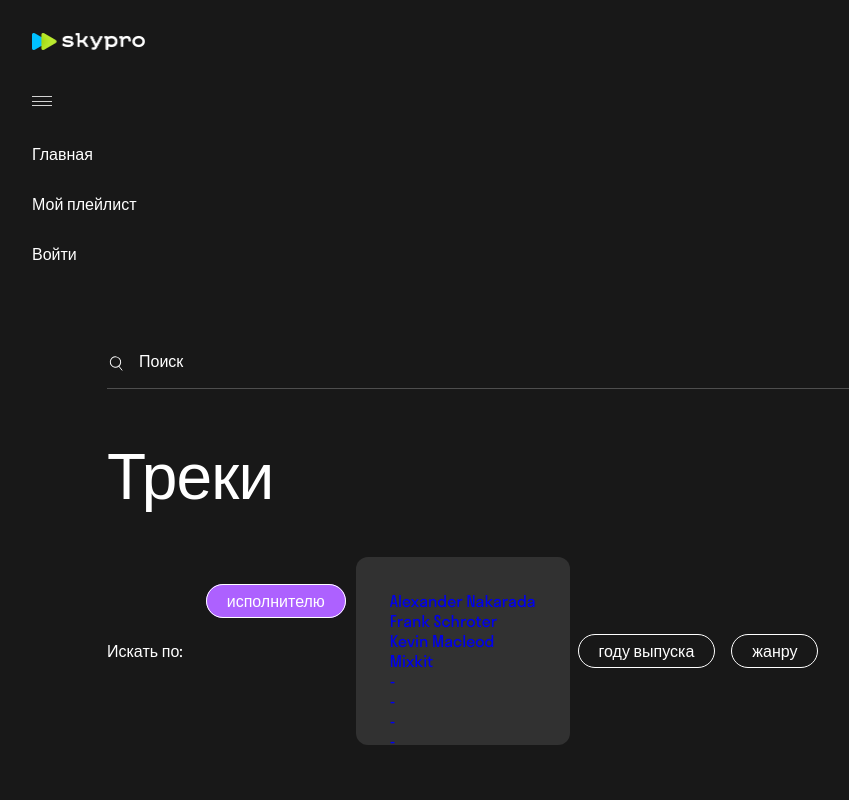
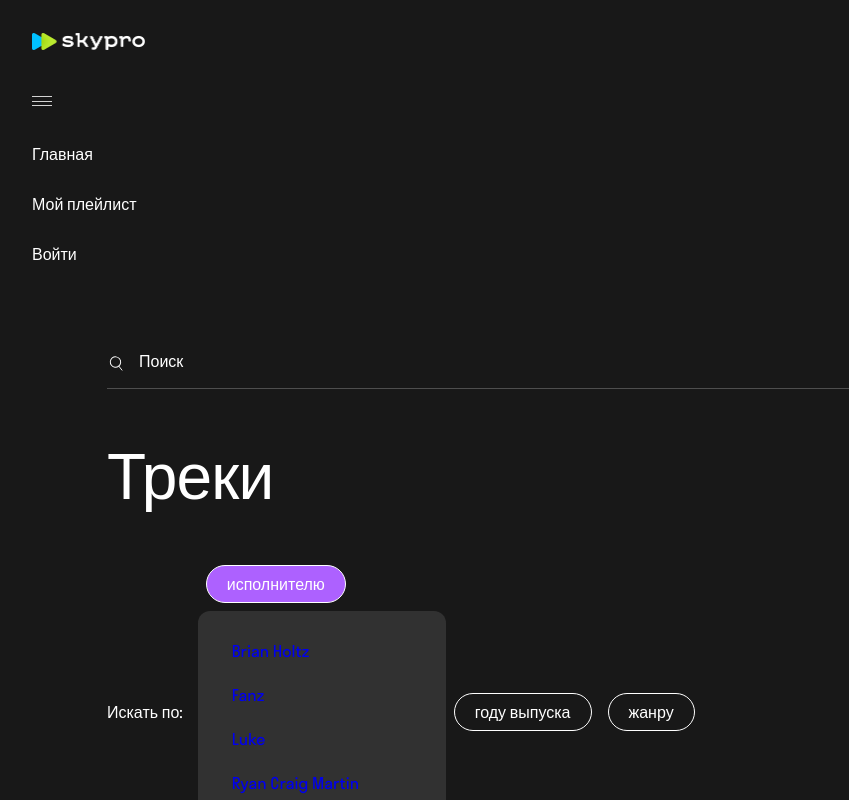
Before and after one commit to djon198360/skypro-music, a React (Create React App) app: page /index in a window 1280 px wide. Both pictures are taken after a click on the label "исполнителю". Shown: the top 800 px of the page, without its empty margins (4-853 px from the left). Built offline with nearby package versions, Linux system fonts and the light colour scheme.

Commit message:
ничего не понятно

```diff
--- a/src/App.css
+++ b/src/App.css
@@ -290,7 +290,13 @@ body {
   font-size: 16px;
   line-height: 24px;
 }
-
+.filter__block {
+  display: flex;
+  flex-direction: column;
+  align-items: flex-start;
+  flex-wrap: wrap;
+  justify-content: space-evenly;
+}
 .filter__title {
   font-style: normal;
   font-weight: 400;
@@ -323,21 +329,41 @@ body {
 .filter__button:not(:last-child) {
   margin-right: 10px;
 }
+.filter__popap_item::-webkit-scrollbar {
 
+  width: 4px; /* ширина для вертикального скролла */
+  height: 8px; /* высота для горизонтального скролла */
+  background-color: #4B4949;
+}
+/* ползунок скроллбара */
+.filter__popap_item::-webkit-scrollbar-thumb {
+  background-color: #d3d3d3;
+  border-radius: 3px 0 3px 0;
+}
 .filter__popap {
   color: #d3d3d3;
-
   display: inline-flex;
-  padding: 34px;
   flex-direction: column;
   align-items: flex-start;
-  gap: 10px;
-  overflow: auto;
   border-radius: 12px;
   background: #313131;
-  width: auto;
+  width: 248px;
+  padding: 34px;
+  gap: 10px;
+
+}
+.filter__popap_item{
+  display: flex;
+  justify-content: center;
+  gap: 24px;
+  scrollbar-color: #4B4949;
+  scrollbar-width: 4px;
+  overflow: auto;
   height: 188px;
+  flex-direction: column;
+  align-items: flex-start;
 }
+
 .popap_true{
   visibility: visible;
 
--- a/src/components/FilterPopap.jsx
+++ b/src/components/FilterPopap.jsx
@@ -1,11 +1,14 @@
+
 import { dataArray } from "./data";
 
-function FilterPopapRender(props) {
-const filters = props.filter;
+function FilterPopapRender(event) {
+
+  const filters = event.event;
+
   switch (filters) {
     case "author":
       return (
-        <div>
+        <div className="filter__popap_item">
           {dataArray.map(({ author,id }) => (
             <div key={id} className="filter__popap__content">
               <a className="filter__popap_a"  href="http://">
@@ -19,7 +22,7 @@ const filters = props.filter;
 
     case "genre":
       return (
-        <div>
+        <div className="filter__popap_item">
           {dataArray.map(({ genre, id }) => (
             <div key={id} className="filter__popap__content">
               <a key={id} className="filter__popap_a" href="http://">
@@ -33,15 +36,25 @@ const filters = props.filter;
 
     case "year":
       return (
-        <div>
-          {dataArray.map((year) => (
-            <div key={year.id} className="filter__popap__content">
+        <div className="filter__popap_item">
+
+            <div className="filter__popap__content">
+            <a className="filter__popap_a" href="http://">
+          По умолчанию
+
+              </a></div>
+              <div className="filter__popap__content">
               <a className="filter__popap_a" href="http://">
-                {year.release_date}
+          Сначала новые
+
+              </a></div>
+              <div className="filter__popap__content">
+              <a className="filter__popap_a" href="http://">
+          Сначала старые
 
               </a>
             </div>
-          ))}
+
         </div>
       );
 
--- a/src/components/FilterRender.jsx
+++ b/src/components/FilterRender.jsx
@@ -1,82 +1,65 @@
-/* eslint-disable jsx-a11y/click-events-have-key-events */
-/* eslint-disable jsx-a11y/no-noninteractive-element-interactions */
-import { useState, useEffect } from "react";
+import { useState } from "react";
 import FilterPopapRender from "./FilterPopap";
 
+
 function FilterRender(props) {
-  const [author, setStateAuthor] = useState(false);
-  const [year, setStateYear] = useState(false);
-  const [genre, setStateGenre] = useState(false);
 
-  useEffect(() => {}, [author, year, genre]);
+const [author,setAuthor] = useState(false);
+const [year,setYear] = useState(false);
+const [genre,setGenre] = useState(false);
 
-  function Popap(event) {
-    const filterShowHide = event.target.dataset.name;
-    if (filterShowHide === "author") {
-      if (author) {
-        setStateAuthor(false);
-      } else {
 
-        setStateAuthor(true);
-        setStateGenre(false);
-        setStateYear(false);
+const handle = (event) => {
+  const popapName= event.target.dataset.name;
+  if (popapName === "author" && author === false) {
 
-      }
+    setAuthor((prev) => !prev); setGenre(false);setYear(false);
+  }
+   else {setAuthor(false);}
+  if(popapName === "year" && year === false)  {
+    setYear((prev) => !prev); setGenre(false);setAuthor(false);}
+    else {setYear(false)}
+  if(popapName === "genre" && genre === false) {
+    setGenre((prev) => !prev);setYear(false);setAuthor(false);}
+    else {setGenre(false)}
+}
 
-    }
-    if (filterShowHide === "year") {
-      if (year) {
-        setStateYear(false);
-      } else {
-        setStateYear(true);
-        setStateAuthor(false);
-        setStateGenre(false);
+/* useEffect(() => {
 
-      }
-    }
-    if (filterShowHide === "genre") {
-      setStateGenre((prev) => prev);
-      setStateYear(false);
-      setStateAuthor(false);
-    }
-  }
-  console.log(`author ${author}`);
-  console.log(`year ${year}`);
-  console.log(`genre ${genre}`);
+  console.log("Huki")
+     setAuthor(author)
+     setYear(year)
+     setGenre(genre)
+
+
+ console.log(`${author} автор`)
+ console.log(`${year} год`)
+ console.log(`${genre} жанр`)
+ }, [author,year,genre]); */
+
   return (
     <div className="filter__block">
       <input
         id={props.class}
         className={`filter__${props.class}`}
         type="radio"
-        data-name={props.name}
         name="filter"
-        value={props.name.isChecked}
+        value={props.name}
       />
       <label
         data-name={props.name}
-        onClick={Popap}
+        onClick={handle}
         htmlFor={props.class}
         aria-hidden="true"
         className={`filter__button button-${props.class} _btn-text`}
       >
         {props.title}
+        {author}{year}{genre}
       </label>
-      {author && !genre && !year && (
-        <div className={`filter__popap popap_${author}`}>
-          <FilterPopapRender filter={props.class} />
-        </div>
-      )}
-      {genre && !author && !genre && (
-        <div className="filter__popap">
-          <FilterPopapRender filter={props.class} />
-        </div>
-      )}
-      {year && (
-        <div className="filter__popap">
-          <FilterPopapRender filter={props.class} />
-        </div>
-      )}
+
+{author ? <div className={`${author ? 'filter__popap' :'filter__author'}`}><FilterPopapRender event={props.name} state={author}/></div> :null}
+{year ? <div className={`${year ? 'filter__popap' :'filter__author'}`}><FilterPopapRender event={props.name} state={year}/></div>:null}
+{genre ? <div className="filter__popap"><FilterPopapRender event={props.name} state={genre}/></div> :null}
     </div>
   );
 }
```
